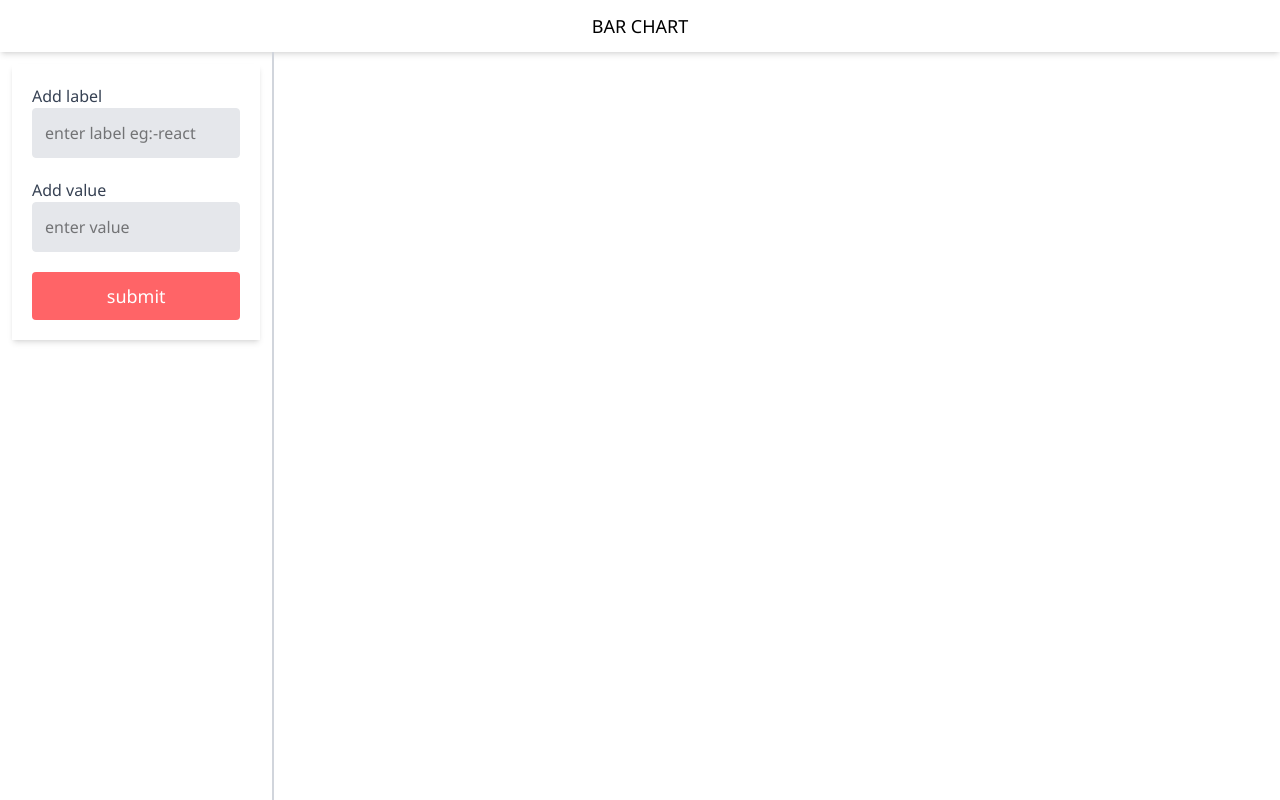
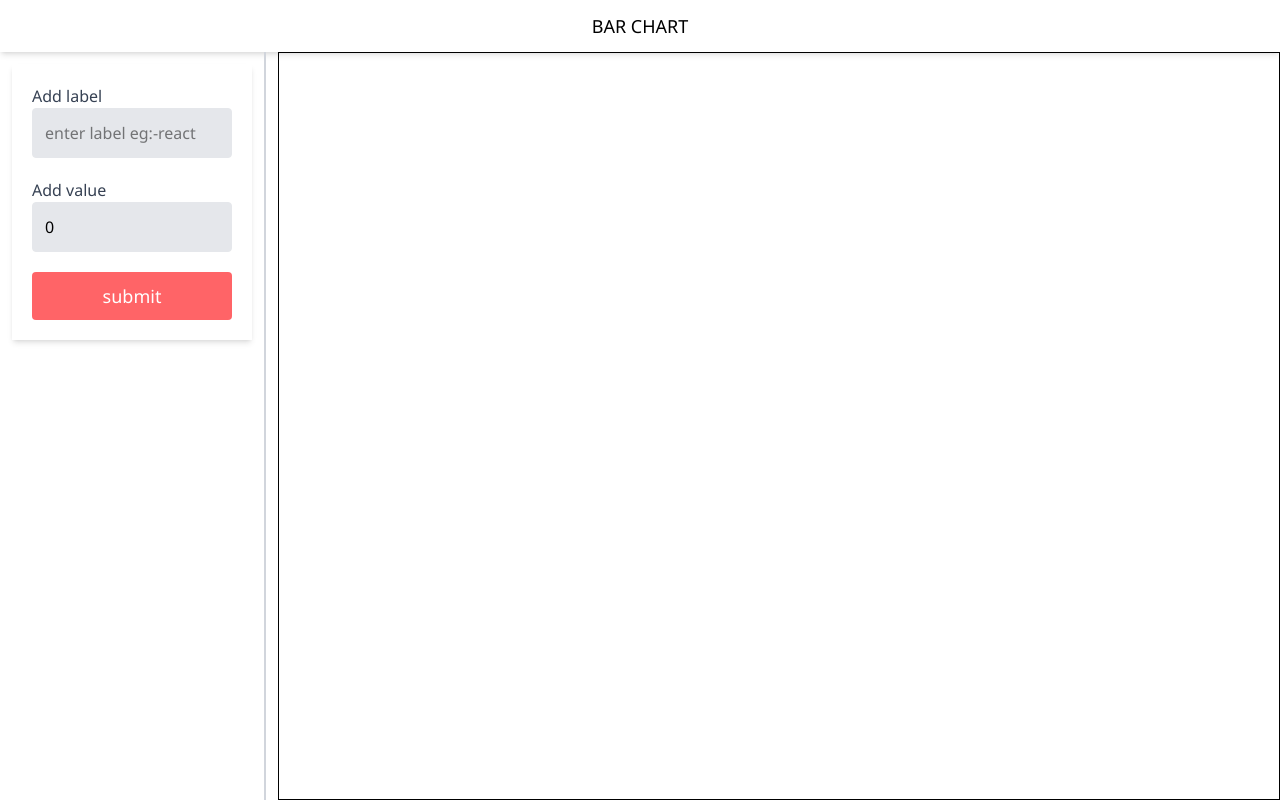
Before and after one commit to satyamsingh-simform/react-p-4-bar-chart-creator, a React (Vite) app: page / in a window 1280 px wide. Built offline with nearby package versions, Linux system fonts and the light colour scheme.

Commit message:
feat:implement add graph data and display data

```diff
--- a/src/App.tsx
+++ b/src/App.tsx
@@ -1,15 +1,19 @@
+import { useState } from "react";
 import { AddData } from "./components/AddData";
 import { DisplayGraph } from "./components/DisplayGraph";
 import { Header } from "./components/Header";
+import type { GraphData } from "./utils/type";
+
 
 export default function App() {
+    const [graphData,setGraphData]=useState<GraphData[]>([])
 
     return (
         <div className="h-screen flex flex-col">
             <Header/>
             <main className="flex flex-97 h-full gap-3">
-                <AddData/>
-                <DisplayGraph/>
+                <AddData graphData={graphData} setGraphData={setGraphData}/>
+                <DisplayGraph graphData={graphData}/>
             </main>
         </div>
     );
--- a/src/components/AddData.tsx
+++ b/src/components/AddData.tsx
@@ -1,12 +1,41 @@
+import { useState } from "react"
+import type { GraphData } from "../utils/type"
 
-export const AddData=()=>{
+type AddDataProps={
+    graphData:GraphData[],
+    setGraphData:React.Dispatch<React.SetStateAction<GraphData[]>>
+}
+
+export const AddData=({graphData,setGraphData}:AddDataProps)=>{
+    const [label,setLabel]=useState('')
+    const [value,setValue]=useState(0)
+
+    // console.log(label,value);
+    console.log(graphData);
+
+    function handleAddData(){
+        const data={
+            id:crypto.randomUUID(),
+            label:label,
+            value:value
+        }
+        console.log(data);
+        setGraphData([data,...graphData])
+
+        setLabel('');
+        setValue(0);
+    }
+
     return (
         <section className="h-full flex-20 border-r-2 border-gray-300 p-3 ">
             <div className="shadow-md flex flex-col gap-5 p-5">
+
                 <div>
                     <label htmlFor="label" className="text-gray-700">Add label</label>
                     <input id="label" className="w-full bg-gray-200 p-3 rounded-sm border border-gray-200 outline-gray-500"
                         type="text" placeholder="enter label eg:-react"
+                        onChange={(e)=>setLabel(e.currentTarget.value)}
+                        value={label}
                     />
                 </div>
 
@@ -14,10 +43,16 @@ export const AddData=()=>{
                     <label htmlFor="label" className="text-gray-700">Add value</label>
                     <input className="w-full bg-gray-200 p-3 rounded-sm border border-gray-200 outline-gray-500"
                         type="text" placeholder="enter value"
+                        onChange={(e)=>setValue(Number(e.currentTarget.value))}
+                        value={value}
                     />
                 </div>
 
-                <button className="bg-red-400 p-2.5 text-white text-lg rounded-sm">submit</button>
+                <button className="bg-red-400 p-2.5 text-white text-lg rounded-sm"
+                    onClick={handleAddData}
+                >
+                submit
+                </button>
             </div>
         </section>
     )
--- a/src/components/DisplayGraph.tsx
+++ b/src/components/DisplayGraph.tsx
@@ -1,7 +1,20 @@
+import type { GraphData } from "../utils/type"
 
-export const DisplayGraph = () => {
+type DisplayGraphProps={
+    graphData:GraphData[],
+}
+
+export const DisplayGraph=({graphData}:DisplayGraphProps)=>{
     return (
-        <section className="h-full flex-80">
-        </section>
+        <article className="flex gap-10 flex-80 p-5 border">
+            {
+                graphData.map((data)=>(
+                    <div key={data.id} className=" flex flex-col justify-end items-center p-3">
+                        <span style={{height:`${data.value*10}px`}} className="p-3 bg-amber-200 w-full min-w-15 flex justify-center" >{data.value}</span>
+                        <span className="bg-amber-900 p-3 w-full min-w-15 flex justify-center">{data.label}</span>
+                    </div>
+                ))
+            }
+        </article>
     )
 }
--- /dev/null
+++ b/src/utils/type.ts
@@ -0,0 +1,5 @@
+export type GraphData={
+    id:string,
+    label:string,
+    value:number,
+}
```
